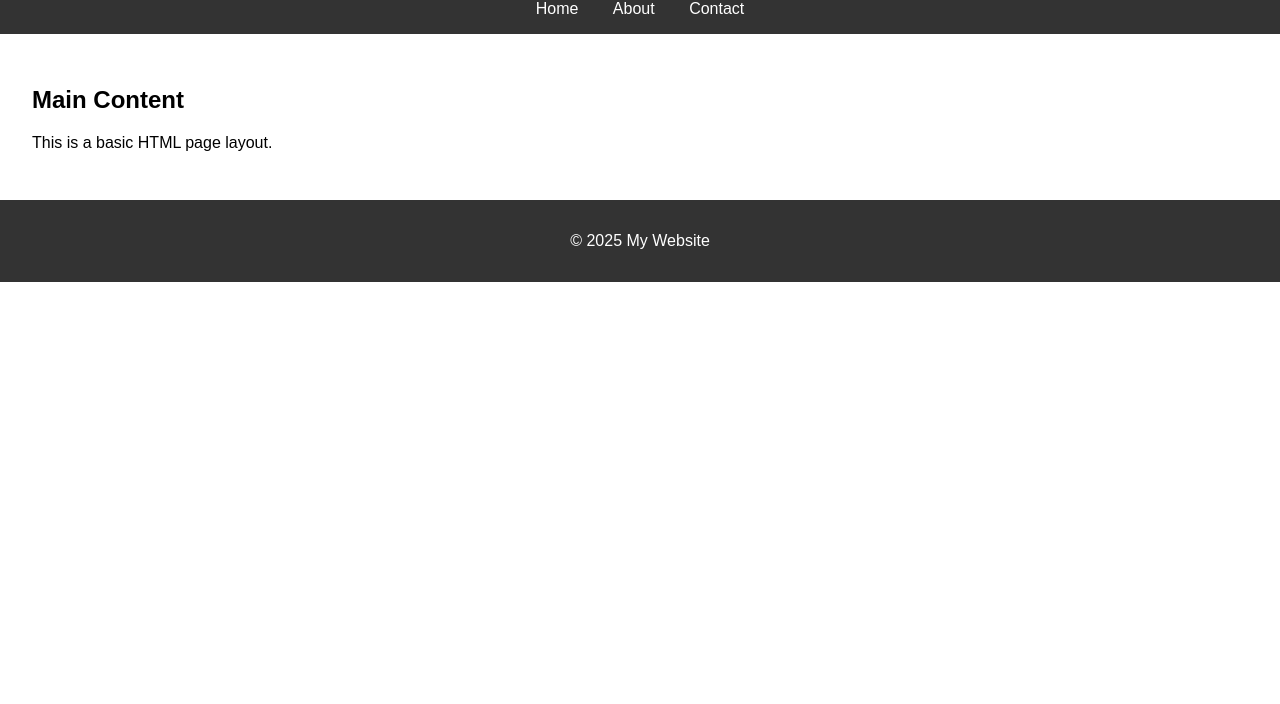
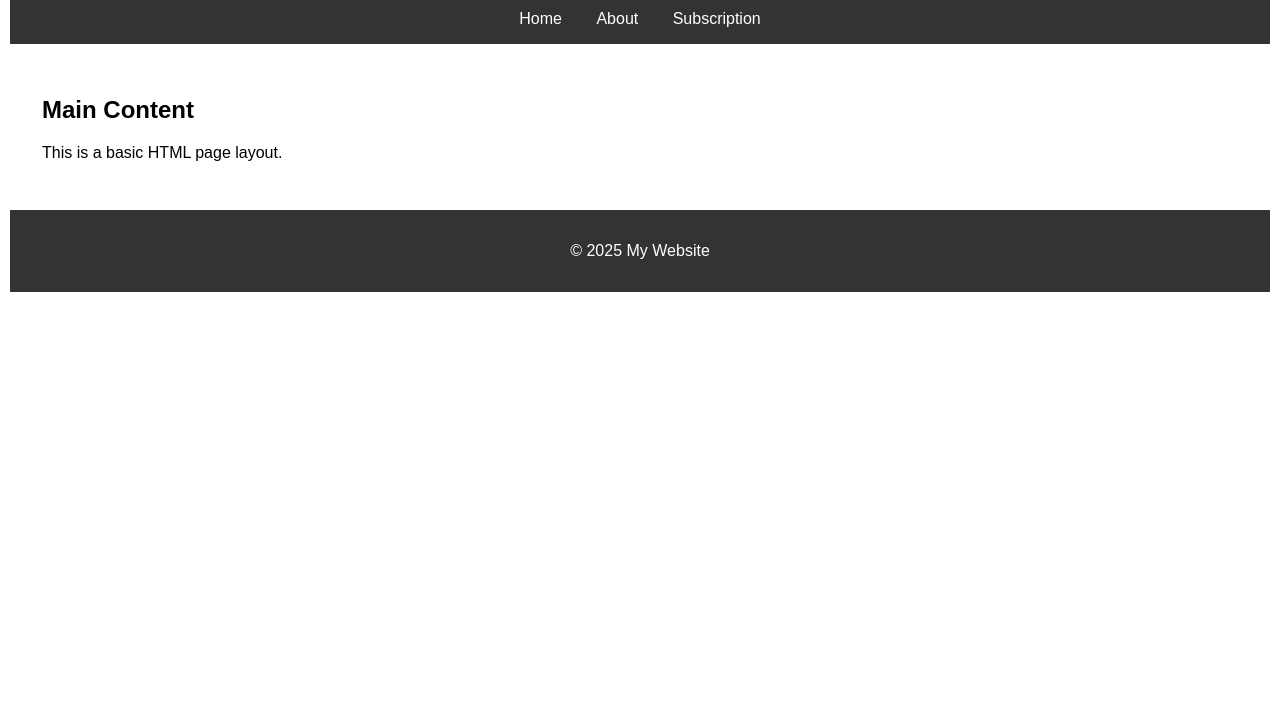
Before and after one commit to Mythili-lakshmi23/my-first-repo, a plain HTML site: page exp8.html in a window 1280 px wide. Shown: the part 96-800 px from the top of the page. Drawn offline with Linux system fonts and the light colour scheme.

Commit message:
Update exp8.html
Updated exp8.html

```diff
--- a/exp8.html
+++ b/exp8.html
@@ -7,8 +7,8 @@
   <style>
     body {
       font-family: Arial, sans-serif;
-      margin: 0;
-      padding: 0;
+      margin:autocenter;
+      padding:2px;
     }
     header, footer {
       background-color: #333;
@@ -32,7 +32,7 @@
     <nav>
       <a href="#">Home</a>
       <a href="#">About</a>
-      <a href="#">Contact</a>
+      <a href="#">Subscription</a>
     </nav>
   </header>
 
```
